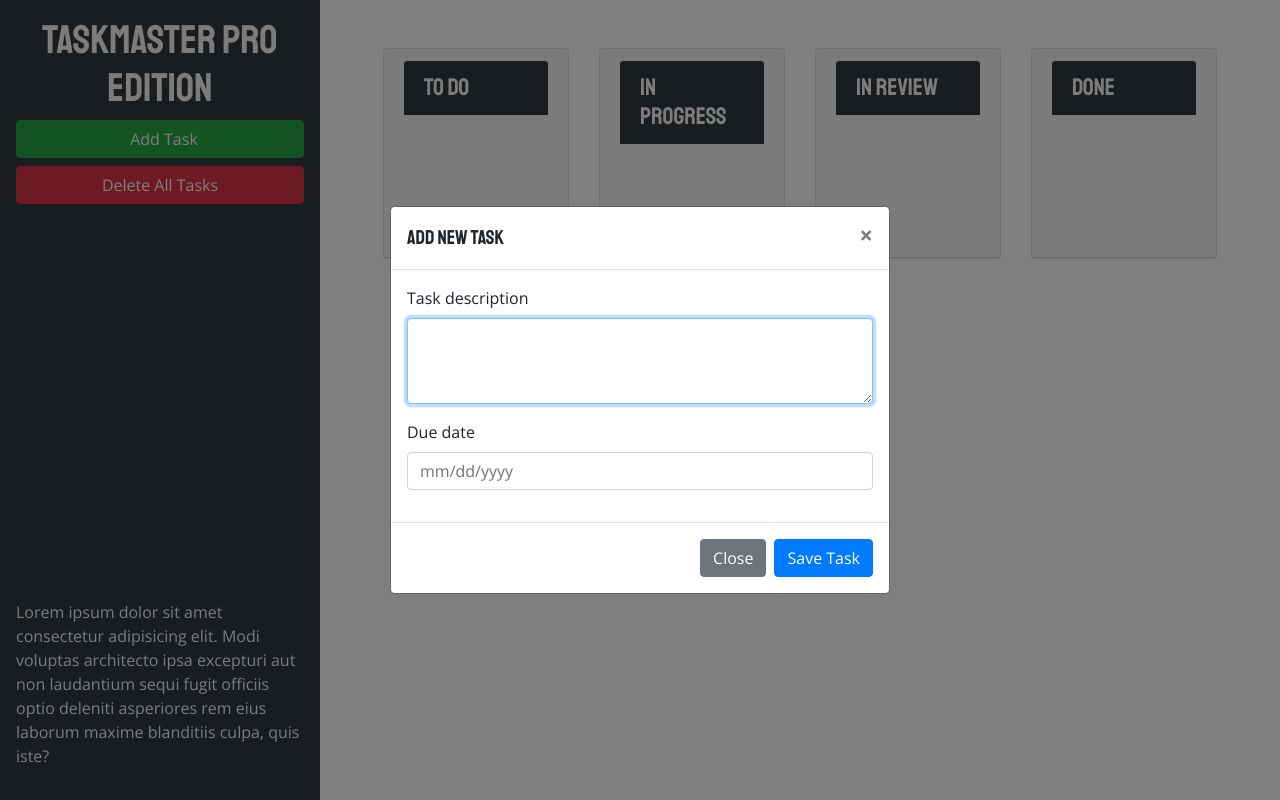
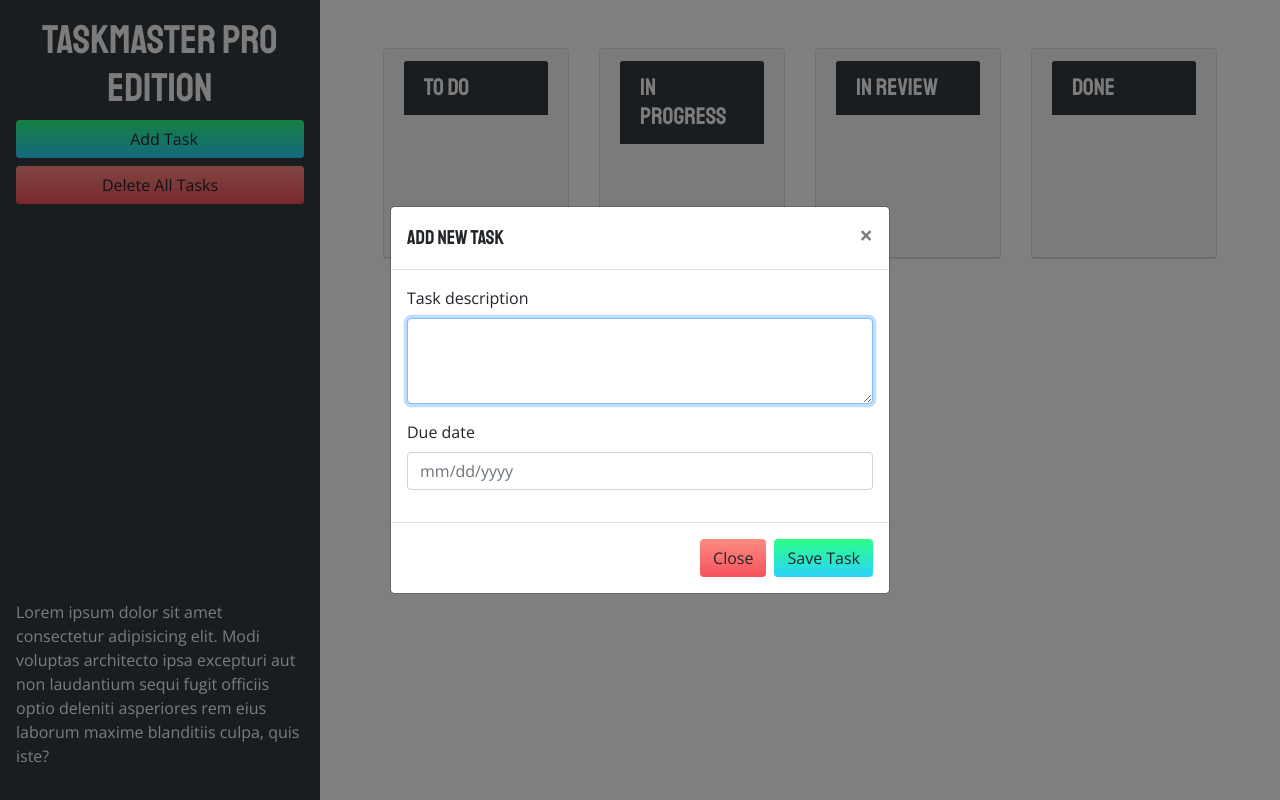
Before and after one commit to celinalou92/taskmaster-pro, a plain HTML site: page index.html in a window 1280 px wide. Both pictures are taken after a click on the button "Add Task". Drawn offline with nearby package versions, Linux system fonts and the light colour scheme; a web font is replaced by a local one.

Commit message:
UX enhancements

```diff
--- a/assets/css/style.css
+++ b/assets/css/style.css
@@ -40,3 +40,28 @@ ul {
 .bottom-trash-active {
   background-color: rgba(234,0,39,1);
 }
+
+.btn-add,
+.btn-save {
+  background-color: #FA8BFF;
+  background-image: linear-gradient(45deg, #FA8BFF 0%, #2BD2FF 52%, #2BFF88 90%);
+  transition: all .5s ease-out;
+  background-size: 1px 100px;
+  background-position: 0 -10px;
+}
+
+.btn-close,
+.btn-delete {
+  background-color: #EA0028;
+  background-image: linear-gradient(180deg, #FF9A8B 0%, #EA0028 100%);
+  transition: all .5s ease-out;
+  background-size: 1px 100px;
+  background-position: 0 -10px;
+}
+
+.btn-close:hover,
+.btn-delete:hover,
+.btn-add:hover,
+.btn-save:hover {
+  background-position: 1px -50px;
+}
--- a/assets/js/script.js
+++ b/assets/js/script.js
@@ -277,7 +277,7 @@ $("#task-form-modal").on("shown.bs.modal", function() {
 });
 
 // save button in modal was clicked
-$("#task-form-modal .btn-primary").click(function() {
+$("#task-form-modal .btn-save").click(function() {
   // get form values
   var taskText = $("#modalTaskDescription").val();
   var taskDate = $("#modalDueDate").val();
--- a/index.html
+++ b/index.html
@@ -20,9 +20,9 @@
   <div class="row min-vh-100 no-gutters">
     <header class="col-12 col-lg-3 bg-dark text-light d-flex flex-column p-4 p-lg-3 sticky-top">
       <h1 class="text-center"><span class="oi oi-task d-inline d-lg-none"></span>Taskmaster Pro Edition</h1>
-      <button id="create-task" class="btn btn-block btn-success" data-toggle="modal" data-target="#task-form-modal"> <span class="oi oi-plus mr-2"></span>Add
+      <button id="create-task" class="btn btn-block btn-add" data-toggle="modal" data-target="#task-form-modal"> <span class="oi oi-plus mr-2"></span>Add
         Task</button>
-      <button id="remove-tasks" class="btn btn-block btn-danger mr-2"><span class="oi oi-trash"></span>Delete All Tasks</button>
+      <button id="remove-tasks" class="btn btn-block btn-delete mr-2"><span class="oi oi-trash"></span>Delete All Tasks</button>
       <span class="oi oi-task display-1 text-center mb-2 d-none d-lg-block mt-auto"></span>
       <p class="d-none d-lg-block"">Lorem ipsum dolor sit amet consectetur adipisicing elit. Modi voluptas architecto ipsa
         excepturi aut non
@@ -114,8 +114,8 @@
           </form>
         </div>
         <div class="modal-footer">
-          <button type="button" class="btn btn-secondary" data-dismiss="modal">Close</button>
-          <button type="button" class="btn btn-primary">Save Task</button>
+          <button type="button" class="btn btn-close" data-dismiss="modal">Close</button>
+          <button type="button" class="btn btn-save">Save Task</button>
         </div>
       </div>
     </div>
```
